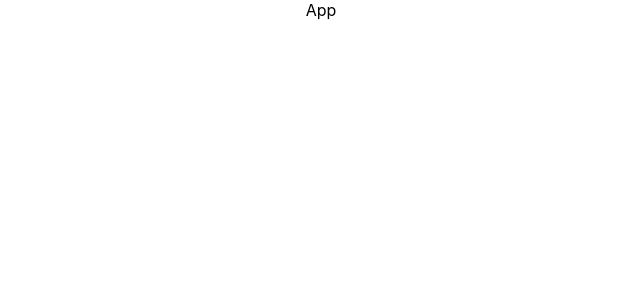
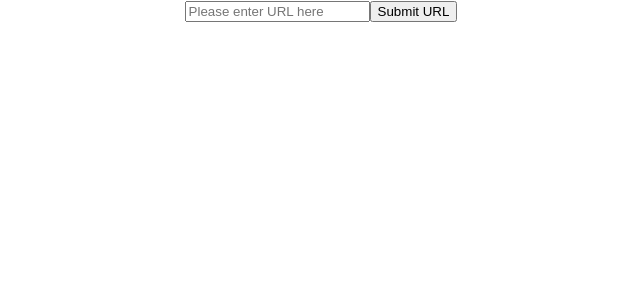
Before and after one commit to mahsa2017/web-crawler-project, a React (Create React App) app: page / in a window 1280 px wide. Shown: the top 300 px of the page, without its empty margins (319-959 px from the left). Built offline with nearby package versions, Linux system fonts and the light colour scheme; the HTML template or start-up script is replaced by a standard one.

Commit message:
Created input form

```diff
--- a/src/App.js
+++ b/src/App.js
@@ -3,8 +3,18 @@ import './App.css';
 
 class App extends Component {
 	render() {
-		return <div className="App">App</div>;
+		return (
+			<div className="App">
+				<form onSubmit={this.handleSubmit}>
+					<input placeholder="Please enter URL here" />
+					<button>Submit URL</button>
+				</form>
+			</div>
+		);
 	}
+	handleSubmit = event => {
+		event.preventDefault();
+	};
 }
 
 export default App;
```
